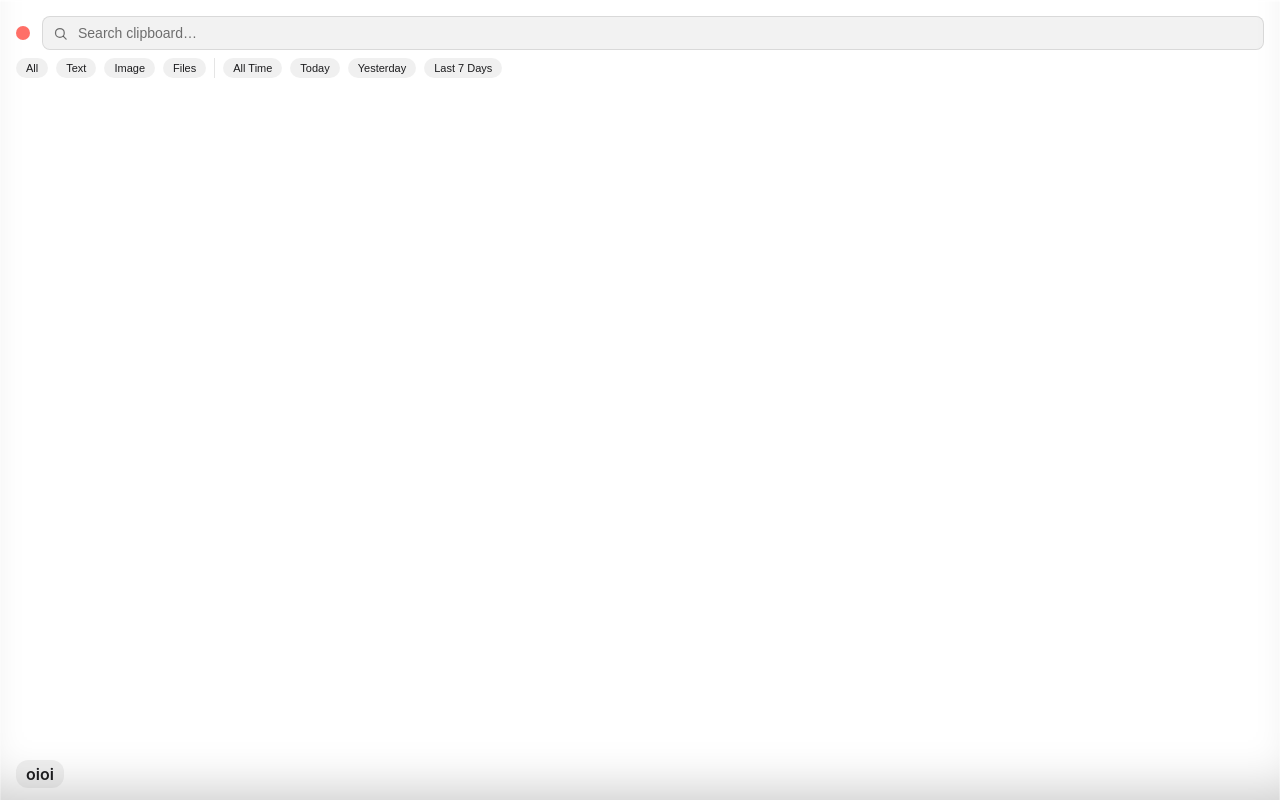
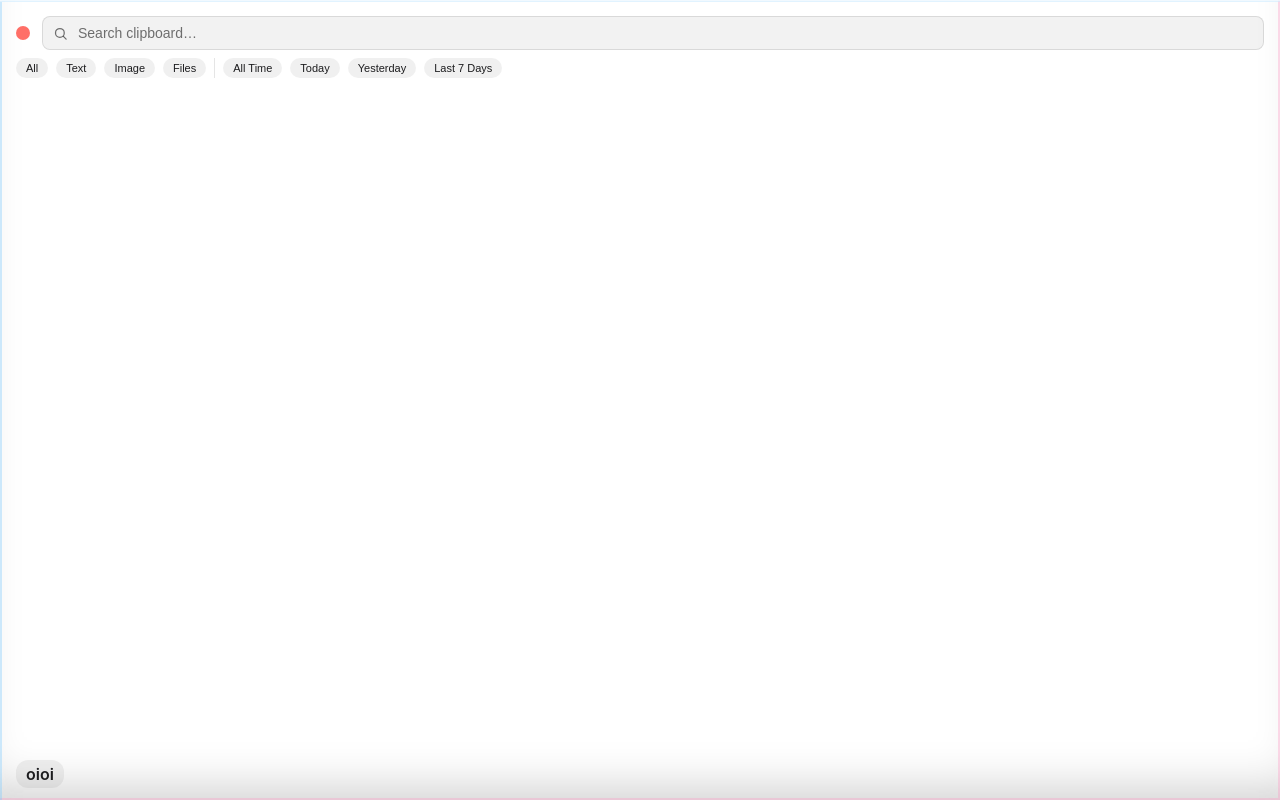
Before and after one commit to vishesh9131/oioi, a website with bundled scripts: page src/renderer/index.html in a window 1280 px wide. Built offline with nearby package versions, Linux system fonts and the light colour scheme.

Commit message:
Panel glass: chromatic edge lensing + inner lens ring

```diff
--- a/src/renderer/styles.css
+++ b/src/renderer/styles.css
@@ -69,7 +69,9 @@ body {
   background: linear-gradient(135deg, var(--glass-sheen), transparent 55%),
     var(--glass-bg);
   box-shadow: inset 0 1.5px 0 var(--glass-edge),
-    inset 1px 0 0 var(--glass-edge-soft), inset -1px 0 0 var(--glass-edge-soft),
+    inset 2px 2px 0 rgba(120, 200, 255, 0.35), /* cool chromatic edge */
+    inset -2px -2px 0 rgba(255, 140, 190, 0.3), /* warm chromatic edge */
+    inset 0 0 16px rgba(255, 255, 255, 0.18), /* inner lens ring */
     inset 0 -36px 50px -28px rgba(0, 0, 0, 0.22);
 }
 
```
